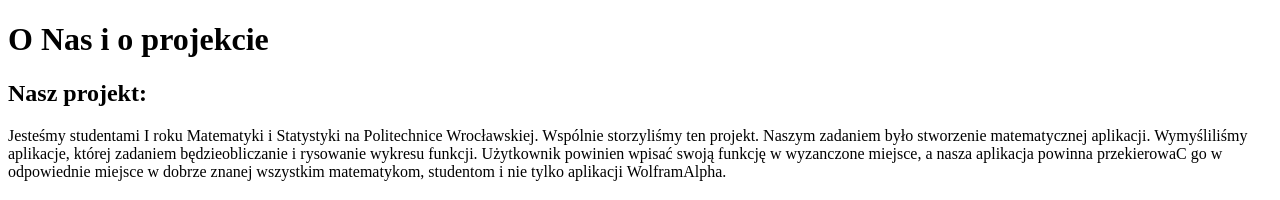
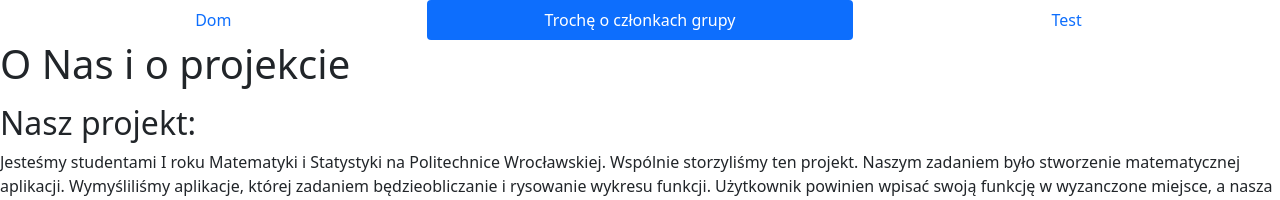
Before and after one commit to discoStar711/calculate-function, a Flask app: template templates/about.html in a window 1280 px wide. Shown: the top 200 px of the page. Run offline with Flask 2, Linux system fonts and the light colour scheme; the template is opened without the code that fills it, so the values that code supplies are empty.

```diff
--- a/templates/about.html
+++ b/templates/about.html
@@ -2,7 +2,14 @@
 <html lang="en">
 <head>
     <meta charset="utf=8">
+    <nav class="nav nav-pills nav-justified">
+        <a class="nav-link" href="home.html">Dom</a>
+        <a class="nav-link active" aria-current="page" href="about.html">Trochę o członkach grupy</a>
+        <a class="nav-link" href="test.html">Test</a>
+    </nav>
     <title>O Nas i o projekcie</title>
+    <link rel="stylesheet" href="../static/bootstrap.css">
+    <link rel="stylesheet" href="../static/bootstrap-reboot.css">
 </head>
 <body>
     <h1>O Nas i o projekcie</h1>
--- a/templates/home.html
+++ b/templates/home.html
@@ -2,6 +2,11 @@
 <html lang="en">
 <head>
     <meta charset="UTF-8">
+    <nav class="nav nav-pills nav-justified">
+      <a class="nav-link active" aria-current="page" href="home.html">Dom</a>
+      <a class="nav-link" href="about.html">Trochę o członkach grupy</a>
+      <a class="nav-link" href="test.html">Test</a>
+    </nav>
     <title>Wykres funkcji</title>
     <link rel="stylesheet" href="../static/bootstrap.css">
     <link rel="stylesheet" href="../static/bootstrap-reboot.css">
```
Also changed, not shown: templates/test.html (+7 -0 lines).
